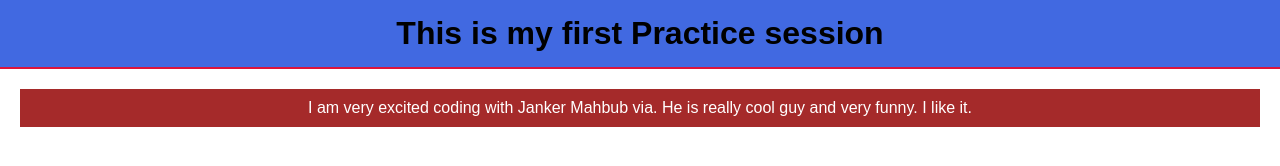
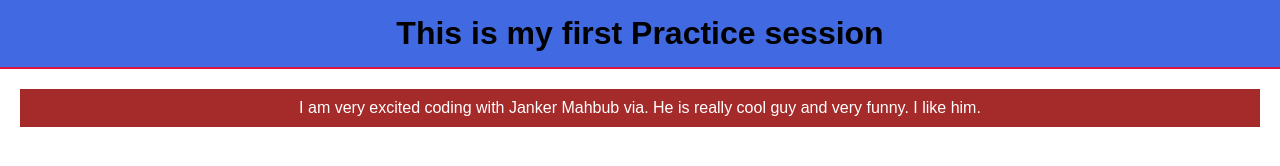
Before and after one commit to Toufiq405/test-repo, a plain HTML site: page index.html in a window 1280 px wide. Drawn offline with Linux system fonts and the light colour scheme.

Commit message:
some change

```diff
--- a/index.html
+++ b/index.html
@@ -9,6 +9,6 @@
 </head>
 <body>
   <h1>This is my first Practice session</h1>
-  <p>I am very excited coding with Janker Mahbub via. He is really cool guy and very funny. I like it.</p>
+  <p>I am very excited coding with Janker Mahbub via. He is really cool guy and very funny. I like him.</p>
 </body>
 </html>
```
